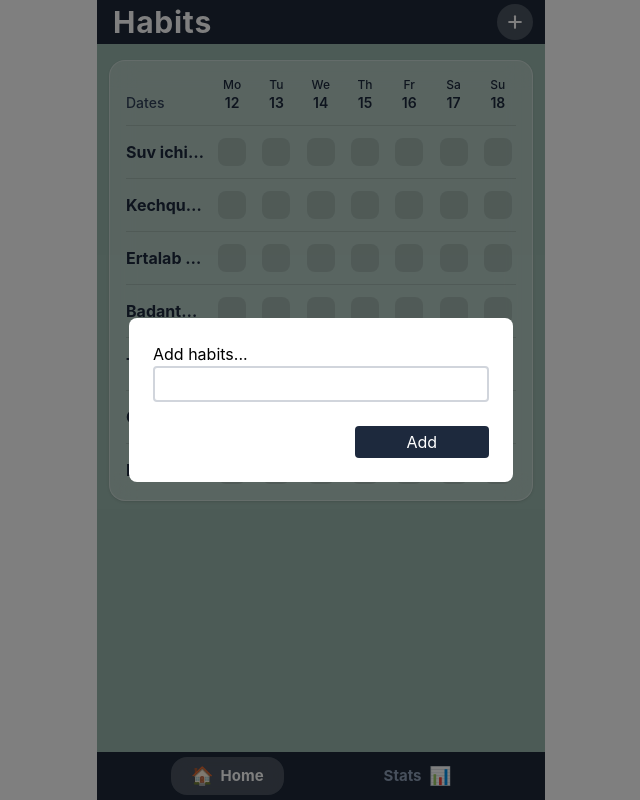
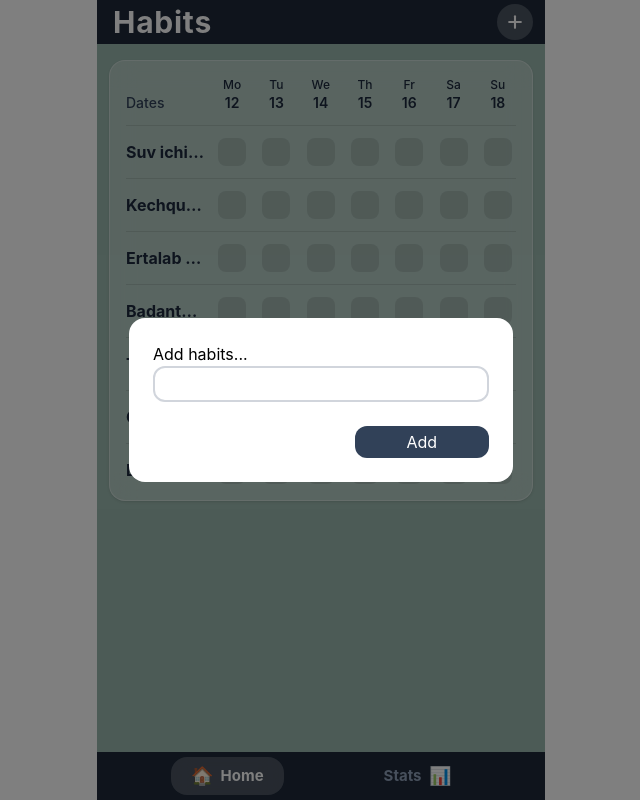
Before and after one commit to eagle-7899/Habits-app, a React (Vite) app: page / in a window 1280 px wide. Both pictures are taken after a click on the button 834 px from the left and 22 px from the top of the page. Shown: the whole page, without its empty margins (319-959 px from the left). Built offline with nearby package versions, Linux system fonts and the light colour scheme.

Commit message:
home skrin toliq yakunlandi

```diff
--- a/src/components/modals/AddHabitsModal.jsx
+++ b/src/components/modals/AddHabitsModal.jsx
@@ -22,19 +22,19 @@ function AddHabitsModal({ setModal, addHabits, editingHabits, deleteHabits, edit
 
   return (
     <div onClick={() => setModal(false)} className="fixed inset-0 z-50 flex justify-center items-center bg-black/50">
-      <div onClick={(e) => e.stopPropagation()} className="bg-white rounded-lg p-6 w-11/12 max-w-sm flex flex-col gap-4">
+      <div onClick={(e) => e.stopPropagation()} className="bg-white rounded-2xl p-6 w-11/12 max-w-sm flex flex-col gap-4">
         <label>
           <h3>{editingHabits ? "Edit habit..." : "Add habits..."}</h3>
-          <input value={inputValue} onChange={(e) => setInputValue(e.target.value)} className="w-[100%] border-2 border-gray-300 p-1 rounded-sm mb-2" type="text" />
+          <input value={inputValue} onChange={(e) => setInputValue(e.target.value)} className="w-[100%] border-2 border-gray-300 p-1 rounded-xl mb-2" type="text" />
         </label>
 
         {editingHabits ? (
           <div className="flex justify-between w-full">
-            <button onClick={handleDelete} className="py-1 px-7 text-white bg-red-500 hover:bg-red-600 transition-colors rounded-sm">Delete</button>
-            <button onClick={handleEdit} className="py-1 px-9 text-white bg-blue-600 hover:bg-blue-700 transition-colors rounded-sm">Save</button>
+            <button onClick={handleDelete} className="py-1 px-7 text-white bg-toqbg transition-colors rounded-2xl">Delete</button>
+            <button onClick={handleEdit} className="py-1 px-9 text-white bg-slate-700 hover:bg-slate-600 transition-colors rounded-2xl">Save</button>
           </div>
         ) : (
-          <button onClick={handleAdd} className="p-1 text-white bg-slate-800 hover:bg-slate-600 transition-colors rounded-sm w-[40%] self-end">Add</button>
+          <button onClick={handleAdd} className="p-1 text-white bg-slate-700 hover:bg-slate-600 transition-colors rounded-xl w-[40%] self-end">Add</button>
         )}
       </div>
     </div>
--- a/src/index.css
+++ b/src/index.css
@@ -4,4 +4,5 @@
     --color-bg: #9AB8AE;
     --color-done: #6D9387;
     --color-done-light: #9CBBBA;
+    --color-toqbg: #638673;
 }
```
